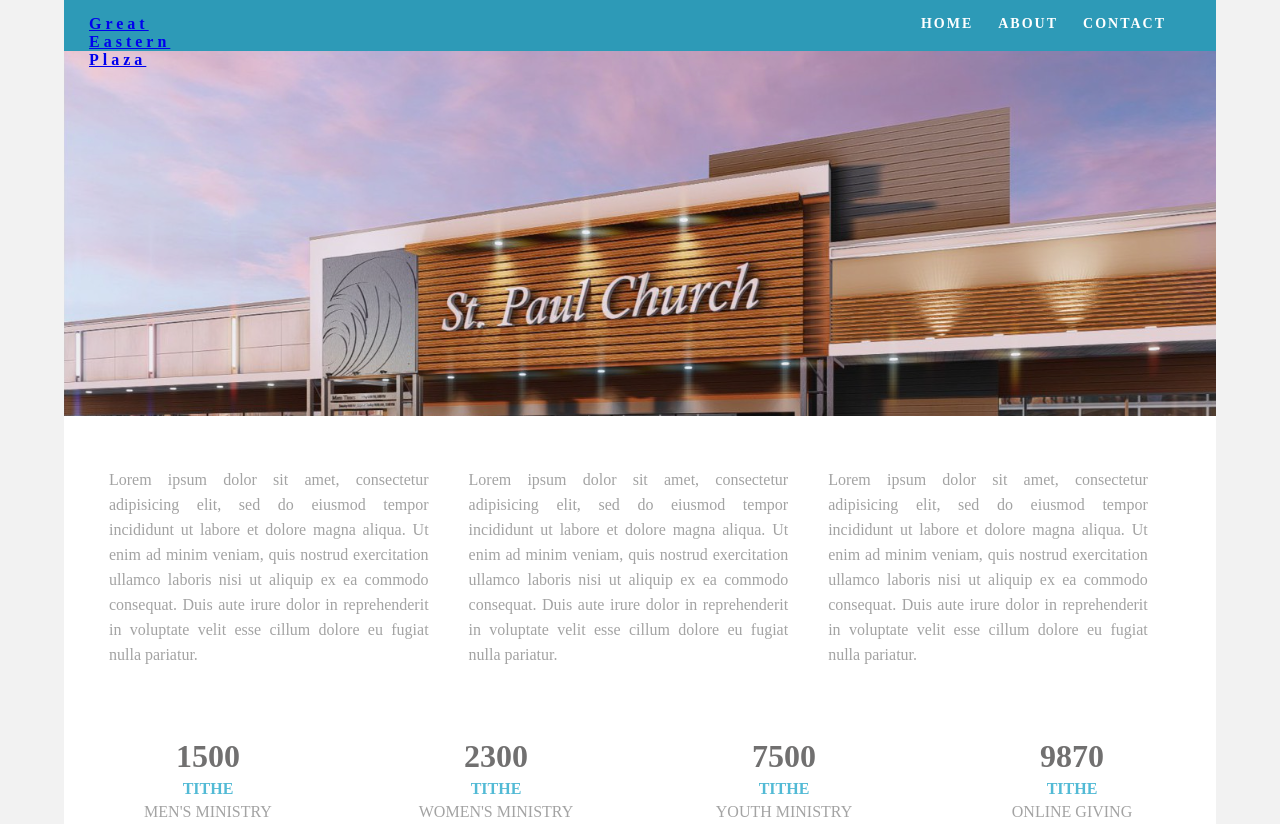
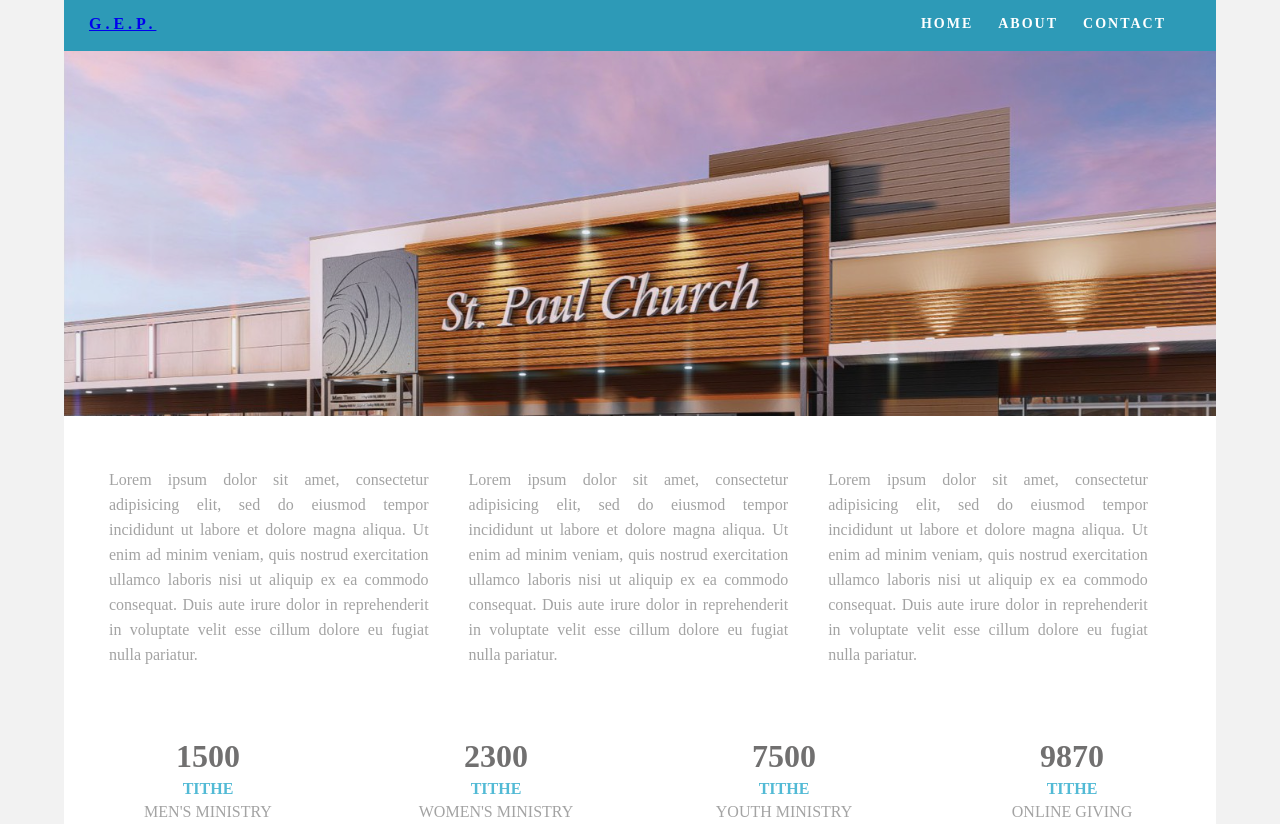
Before and after one commit to michael-pittman/FL-SPC, a website: page mainExample.html in a window 1280 px wide. Shown: the top 824 px of the page. Drawn offline with Linux system fonts and the light colour scheme.

Commit message:
edit test two

```diff
--- a/mainExample.html
+++ b/mainExample.html
@@ -22,7 +22,7 @@
 <div class="container">
   <!-- Navigation -->
   <header> <a href="">
-    <h4 class="logo"><a href="/FL-SPC/index.html">Great Eastern Plaza</h4>
+    <h4 class="logo"><a href="/FL-SPC/index.html">G.E.P.</h4>
     </a>
     <nav>
       <ul>
```
